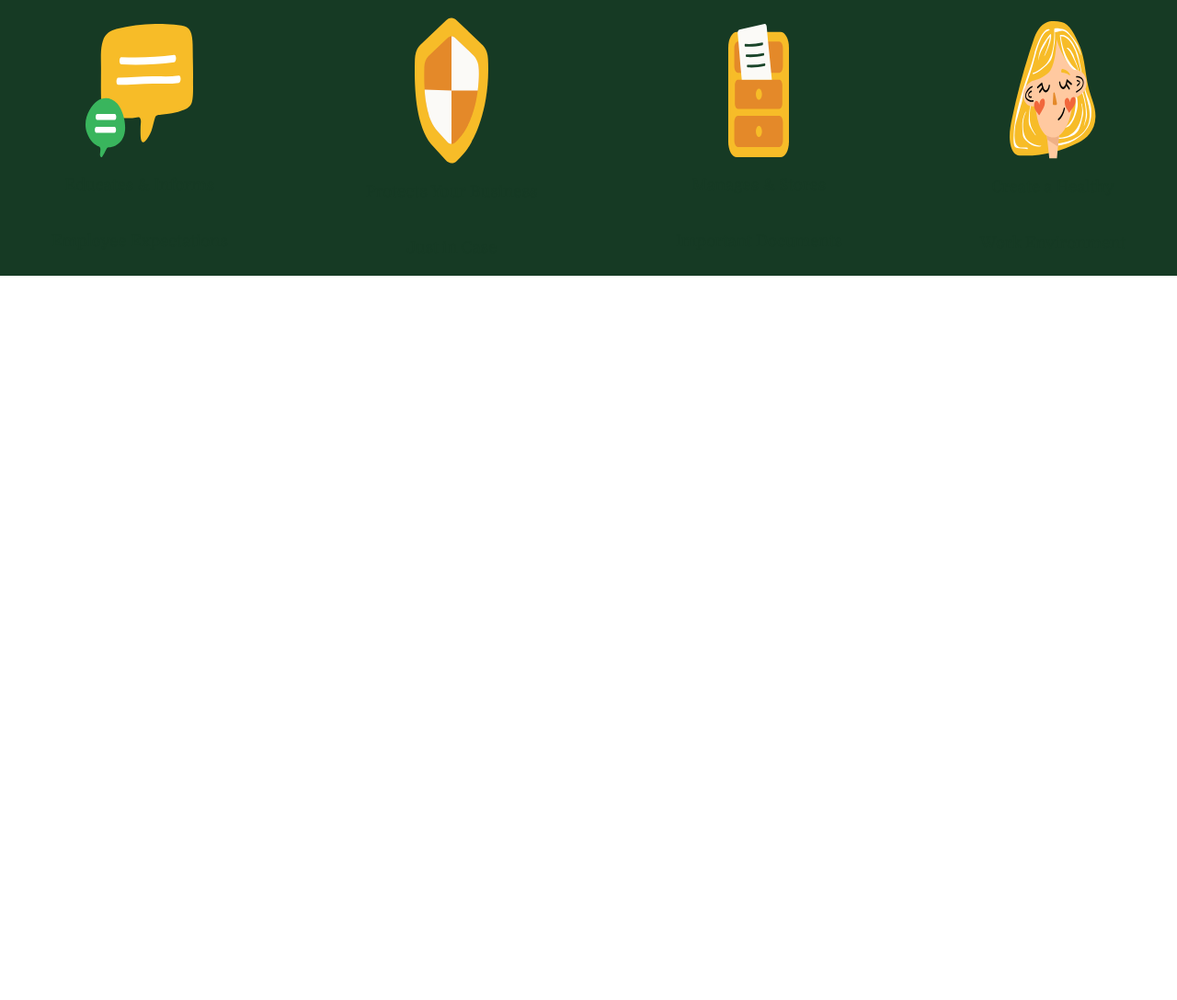
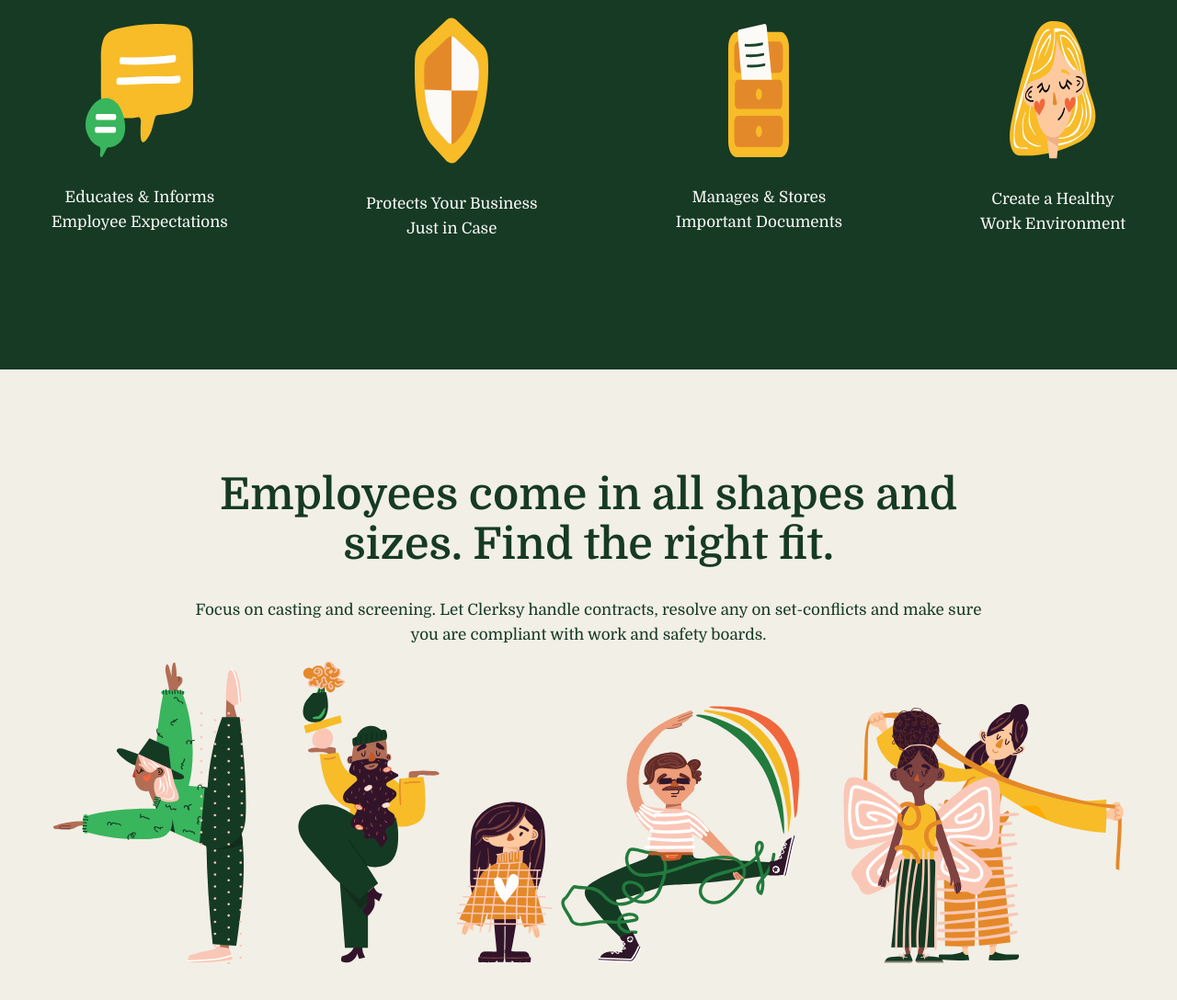
Before and after one commit to shakhzodbekbobobekov/Clerksy-web-site, a plain HTML site: page index.html in a window 1280 px wide. Shown: the part 2483-3571 px from the top of the page at 92% size. Before the commit the page ends 2783 px from the top, so only its background shows below. Drawn offline with Linux system fonts and the light colour scheme.

Commit message:
games shou push

```diff
--- a/css/main.css
+++ b/css/main.css
@@ -44,6 +44,7 @@ body{
 }
 
 .site-logo {
+    display: block;
     max-width: 150px;
     width: 100%;
     height: 60px;
@@ -120,6 +121,7 @@ body{
 }
 
 .header-hero__img {
+    display: block;
     max-width: 740px;
     width: 100%;
     height: 580px;
@@ -139,6 +141,7 @@ body{
 
 .header-cinema__section-first__img,
 .header-cinema__section-second__img {
+    display: block;
     max-width: 490px;
     width: 100%;
     height: 510px;
@@ -239,6 +242,7 @@ body{
 .serves {
     background-color: #163A24;
     margin-top: 120px;
+    padding-bottom: 140px;
 }
 
 .serves-container {
@@ -279,8 +283,57 @@ body{
     margin-right: 150px;
 }
 
+.serves-container-items__img {
+    margin-bottom: 30px;
+}
+
 .serves-container-items__text {
-
+    color: #FBFAF7;
+    margin: 0;
+    padding: 0;
 }
 /* /Serves */
+
+/* Games Shou */
+.games-shou {
+    display: flex;
+    flex-direction: column;
+    align-self: center;
+    justify-content: center;
+    background-color: #F2EFE6;
+}
+
+.games-shou__title {
+    text-align: center;
+    font-size: 48px;
+    font-weight: 600;
+    line-height: 54px;
+    color: #163A24;
+    margin: 0;
+    padding: 0;
+    margin-left: 150px;
+    margin-right: 150px;
+    margin-top: 110px;
+    margin-bottom: 30px;
+}
+
+.games-shou__text {
+    color: #163A24;
+    margin: 0;
+    padding: 0;
+    margin-left: 150px;
+    margin-right: 150px;
+    text-align: center;
+}
+
+.games-shou__img {
+    display: block;
+    max-width: 1180px;
+    width: 100%;
+    height: 335px;
+    margin: auto;
+    margin-top: 10px;
+    margin-bottom: 135px;
+}
+/* /Games Shou */
 /* MAIN */
--- a/index.html
+++ b/index.html
@@ -132,6 +132,16 @@
         </div>
     </div>
     <!-- /Serves -->
+
+    <!--Games Shou  -->
+    <div class="games-shou">
+        <div class="container">
+            <h1 class="games-shou__title">Employees come in all shapes and sizes. Find the right fit.</h1>
+            <p class="games-shou__text">Focus on casting and screening. Let Clerksy handle contracts, resolve any on set-conflicts and make sure you are compliant with work and safety boards.</p>
+            <img class="games-shou__img" src="./img/games-shou.svg" alt="games-shou" width="1180" height="335">
+        </div>
+    </div>
+    <!-- Games Shou -->
     <!-- /MAin -->
 
 </body>
```
Also changed, not shown: img/games-shou.svg (added). Lines whose indentation alone changed are shown as unchanged.
